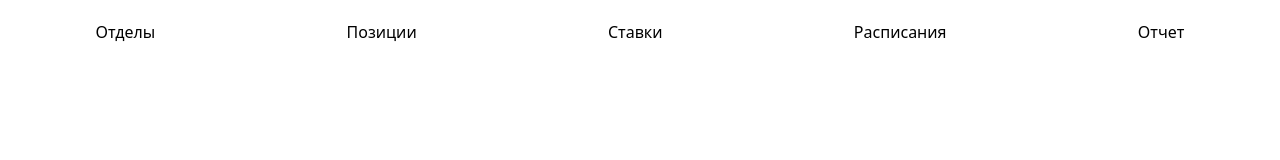
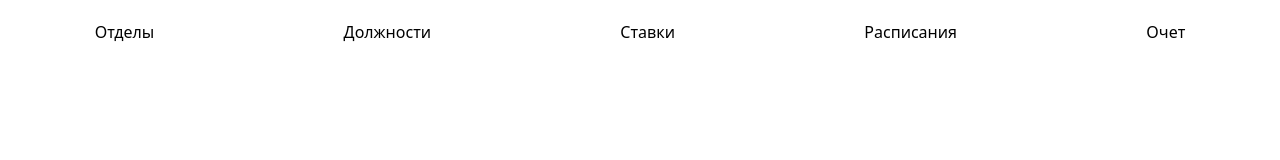
Before and after one commit to Klotske/management-frontend, a React (Vite) app: page / in a window 1280 px wide. Shown: the top 160 px of the page. Built offline with nearby package versions, Linux system fonts and the light colour scheme.

Commit message:
Extract link to comonent, add styling on active

```diff
--- a/src/components/Topbar.tsx
+++ b/src/components/Topbar.tsx
@@ -4,24 +4,27 @@ const Topbar = () => {
     return (
         <header className="relative flex flex-none h-16">
             <nav className="flex w-full justify-around items-center">
-                <NavLink to="departments">
-                    Отделы
-                </NavLink>
-                <NavLink to="positions">
-                    Позиции
-                </NavLink>
-                <NavLink to="rates">
-                    Ставки
-                </NavLink>
-                <NavLink to="schedules">
-                    Расписания
-                </NavLink>
-                <NavLink to="report">
-                    Отчет
-                </NavLink>
+                <TopbarLink href="departments" text="Отделы" />
+                <TopbarLink href="positions" text="Должности" />
+                <TopbarLink href="rates" text="Ставки" />
+                <TopbarLink href="schedules" text="Расписания" />
+                <TopbarLink href="report" text="Очет" />
             </nav>
         </header>
     )
 }
 
+type TopbarLinkProps = {
+    href: string,
+    text: string
+}
+
+const TopbarLink = ({ href, text }: TopbarLinkProps) => {
+    return (
+        <NavLink to={href} className={({ isActive }) => isActive ? "font-bold" : ""}>
+            {text}
+        </NavLink>
+    )
+}
+
 export default Topbar
```
